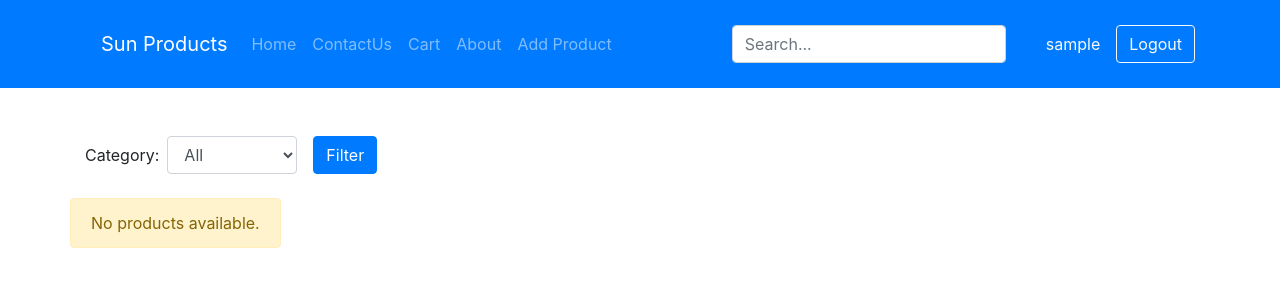
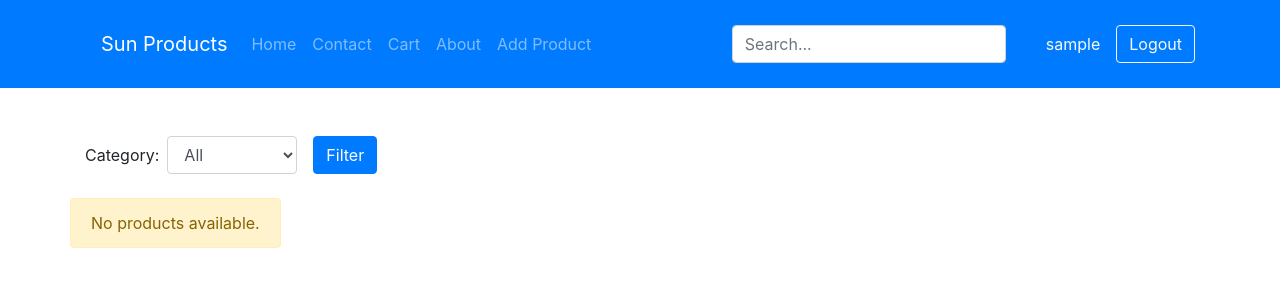
Before and after one commit to Zun629/Sun_Product_online, a PHP site: page / in a window 1280 px wide. Shown: the top 300 px of the page. Run offline with PHP 8.4, Linux system fonts and the light colour scheme; the visitor is signed in with stand-in values (Sample User, id 1); data that the repository does not hold is empty.

Commit message:
Update header.php

```diff
--- a/ZNH ASSIGNMENT/views/header.php
+++ b/ZNH ASSIGNMENT/views/header.php
@@ -12,7 +12,7 @@
                         <a class="nav-link" href="index.php">Home</a>
                     </li>
                      <li class="nav-item">
-                        <a class="nav-link" href="contact.php">ContactUs</a>
+                        <a class="nav-link" href="contact.php">Contact</a>
                     </li>
                     <li class="nav-item">
                         <a class="nav-link" href="checkout.php">Cart</a>
```
